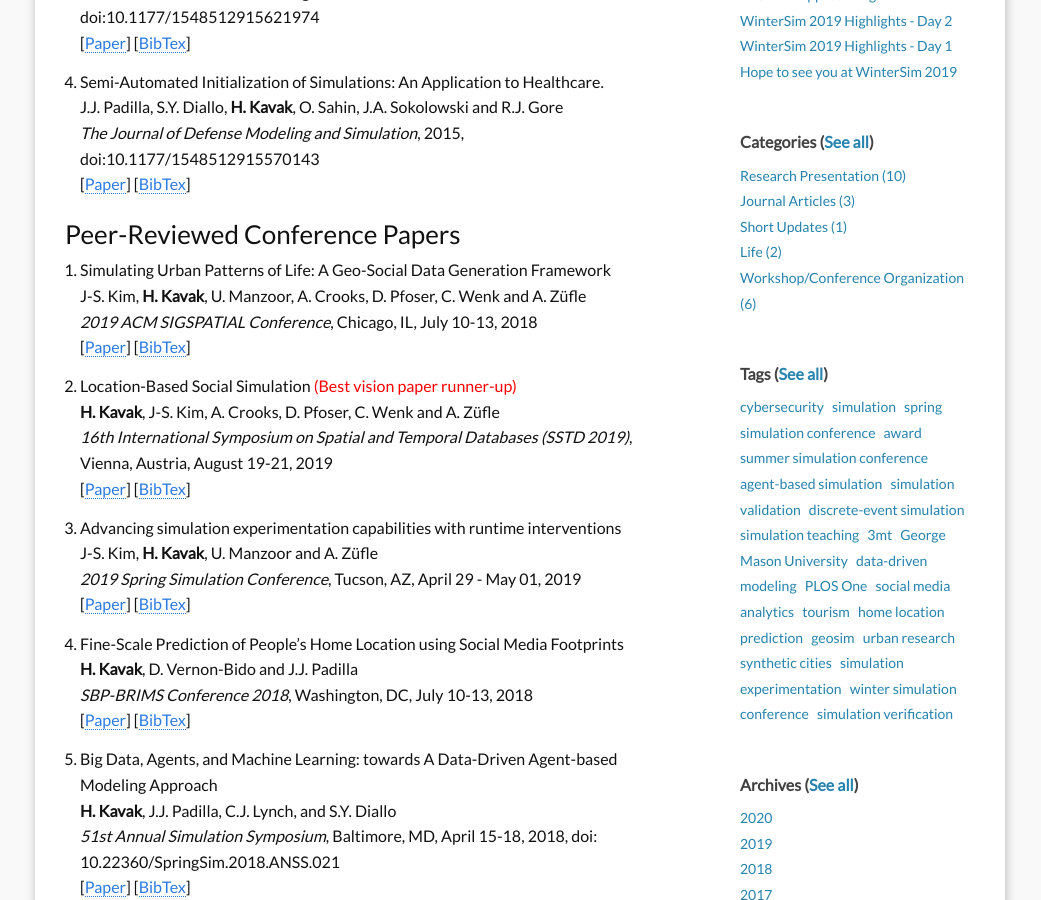
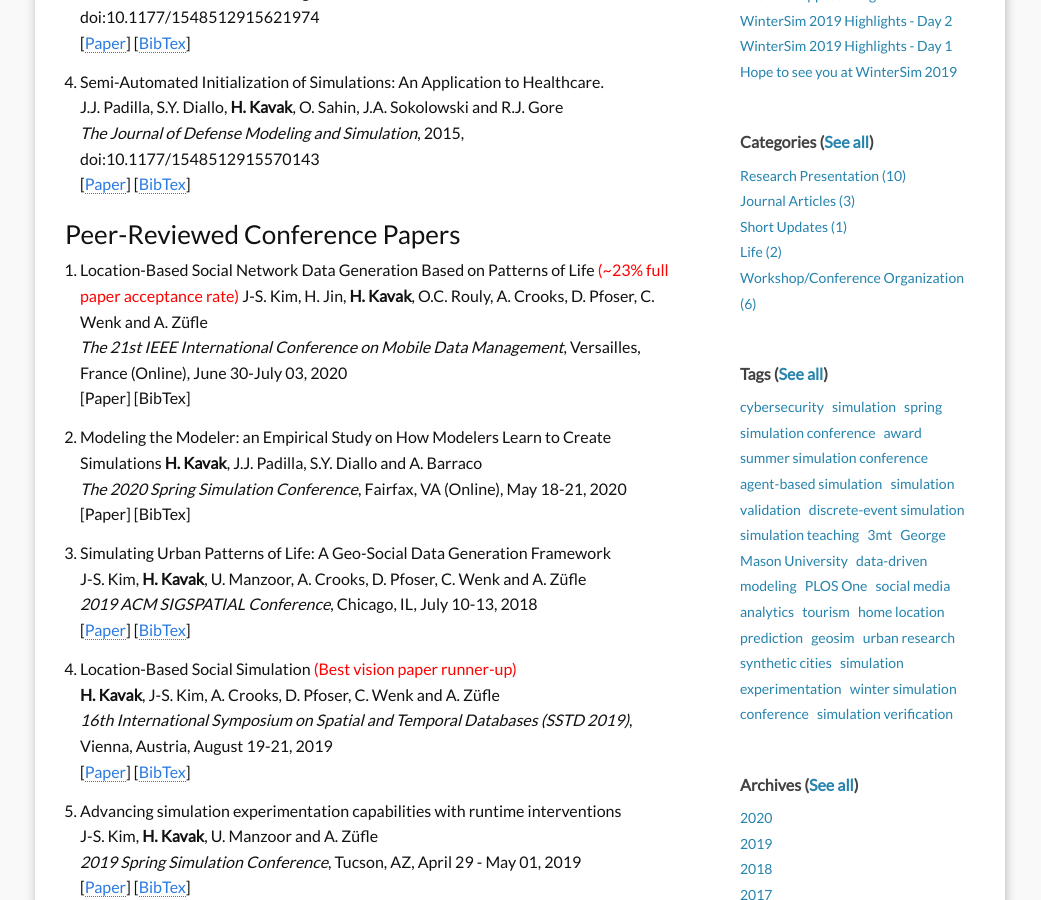
Before and after one commit to hamdikavak/hamdikavak.github.io, a Jekyll site: the page built from c5_publications.md, in a window 1280 px wide and 900 px high, scrolled down 835 px. Shown: the whole window, without its empty margins (120-1161 px from the left). Built offline with Jekyll 4.4.1, drawn with Linux system fonts in a browser that asks for light colours; nearby versions of some CDN libraries; some of the changed text lies outside the part shown.

Commit message:
Publication list updated

```diff
--- a/c5_publications.md
+++ b/c5_publications.md
@@ -43,6 +43,18 @@ This page shows my up-to-date publication list, links to papers, and BibTex cita
 
 ### Peer-Reviewed Conference Papers
 
+
+94. Location-Based Social Network Data Generation Based on Patterns of Life <span style="color: red;">(~23% full paper acceptance rate)</span>
+     J-S. Kim, H. Jin, <strong>H. Kavak</strong>, O.C. Rouly, A. Crooks, D. Pfoser, C. Wenk and A. Züfle
+     <em>The 21st IEEE International Conference on Mobile Data Management</em>, Versailles, France (Online), June 30-July 03, 2020
+     [Paper]
+     [BibTex]
+
+95. Modeling the Modeler: an Empirical Study on How Modelers Learn to Create Simulations
+     <strong>H. Kavak</strong>, J.J. Padilla, S.Y. Diallo and A. Barraco
+     <em>The 2020 Spring Simulation Conference</em>, Fairfax, VA (Online), May 18-21, 2020
+     [Paper]
+     [BibTex]
 
 96. Simulating Urban Patterns of Life: A Geo-Social Data Generation Framework
      J-S. Kim, <strong>H. Kavak</strong>, U. Manzoor, A. Crooks, D. Pfoser, C. Wenk and A. Züfle
```
Also changed, not shown: other parts of c5_publications.md (+3 -6 lines).
